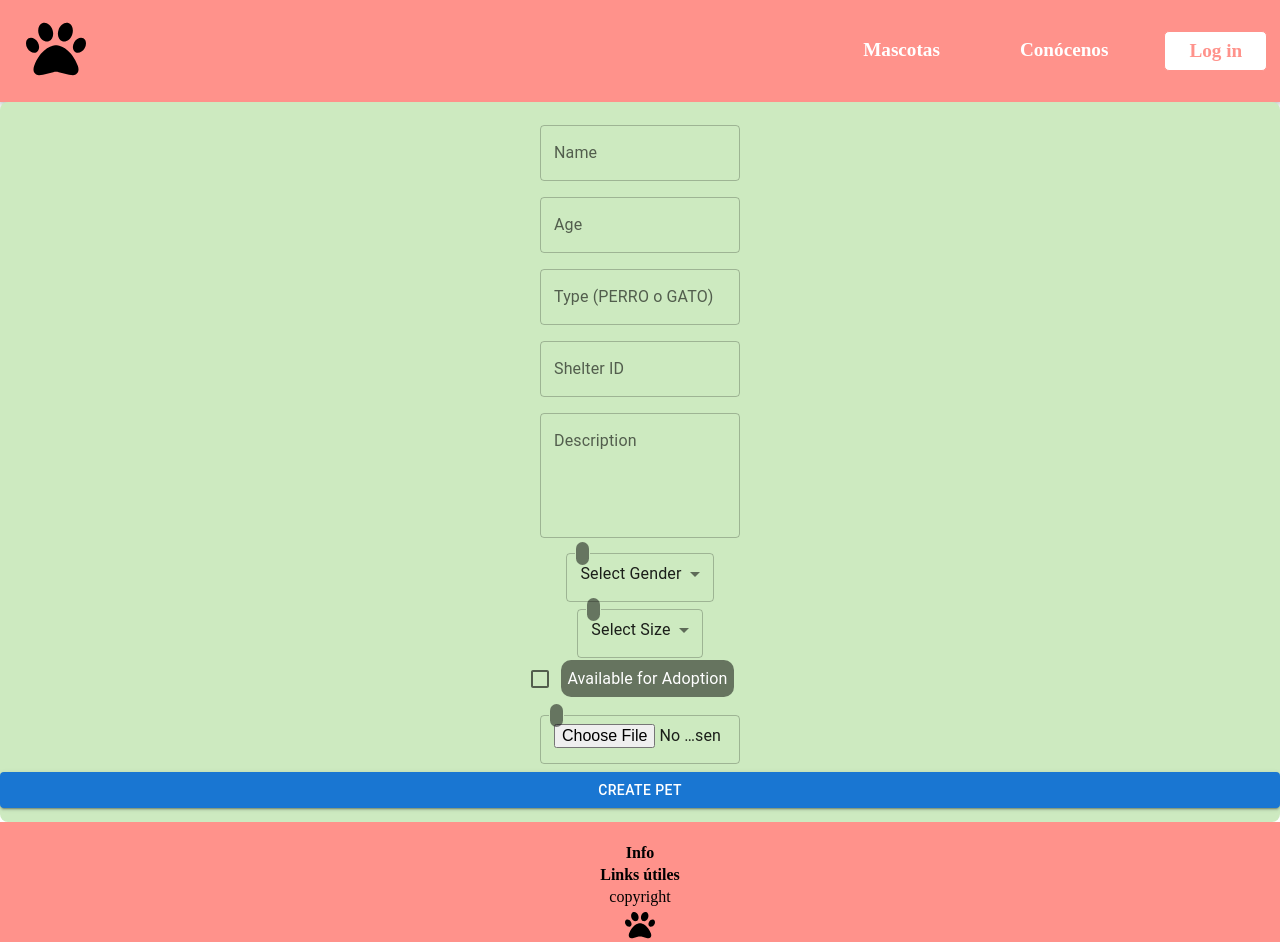
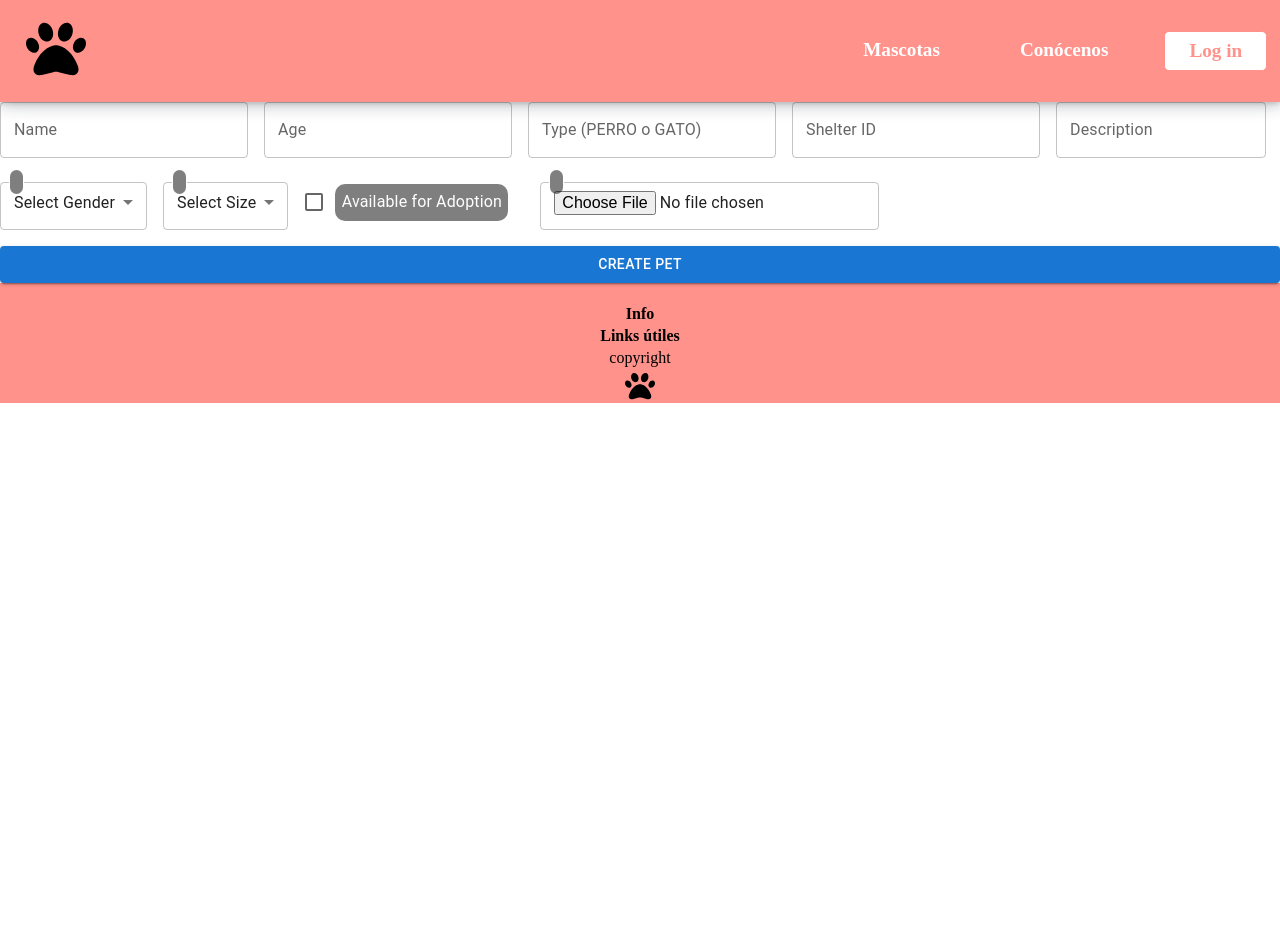
Before and after one commit to No-Country-simulation/c21-18-m-node-react, a React (Vite) app in the folder frontend/: page /PetForm in a window 1280 px wide. After the commit the page ends 800 px from the top, so only its background shows below. Built offline with nearby package versions, Linux system fonts and the light colour scheme; no server answers.

Commit message:
Table fix

```diff
--- a/frontend/src/components/Forms/PetForm.jsx
+++ b/frontend/src/components/Forms/PetForm.jsx
@@ -1,5 +1,5 @@
 import * as React from "react";
-import Box from "@mui/material/Box";
+import Grid from "@mui/material/Grid2";
 import TextField from "@mui/material/TextField";
 import Button from "@mui/material/Button";
 import Alert from "@mui/material/Alert";
@@ -90,29 +90,14 @@ export const PetForm = () => {
   };
 
   return (
-    <Box
-      component="form"
-      sx={{
-        "& .MuiTextField-root": { m: 1, width: "25ch" },
-        borderRadius: 2,
-        display: "flex",
-        flexDirection: "column",
-        alignItems: "center",
-        justifyContent: "center",
-        height: "90vh",
-        width: "100%",
-        bgcolor: "#cdeac0",
-      }}
-      noValidate
-      autoComplete="off"
-      onSubmit={handleSubmit}
-    >
+    <Grid container spacing={2}>
       <TextField
         name="name"
         label="Name"
         value={formData.name}
         onChange={handleChange}
       />
+      <Grid xs={4}>
         <TextField
           name="age"
           label="Age"
@@ -120,12 +105,15 @@ export const PetForm = () => {
           value={formData.age}
           onChange={handleChange}
         />
+      </Grid>
+      <Grid xs={4}>
         <TextField
           name="type"
           label="Type (PERRO o GATO)"
           value={formData.type}
           onChange={handleChange}
         />
+      </Grid>
       <TextField
         name="shelterId"
         label="Shelter ID"
@@ -137,7 +125,6 @@ export const PetForm = () => {
         name="description"
         label="Description"
         multiline
-        rows={4}
         value={formData.description}
         onChange={handleChange}
       />
@@ -185,6 +172,6 @@ export const PetForm = () => {
       {feedback.message && (
         <Alert severity={feedback.type}>{feedback.message}</Alert>
       )}
-    </Box>
+    </Grid>
   );
 };
--- a/frontend/src/components/Tables/PetTable.jsx
+++ b/frontend/src/components/Tables/PetTable.jsx
@@ -29,14 +29,7 @@ export const PetTable = () => {
   }, []);
 
   return (
-    <TableContainer
-      sx={{
-        backgroundColor: "#efe9ae",
-        borderRadius: "10px",
-        padding: "10px",
-        marginTop: "10px",
-      }}
-    >
+    <TableContainer>
       <Table>
         <TableHead>
           <TableRow>
@@ -69,7 +62,7 @@ export const PetTable = () => {
               <TableCell>
                 <Switch
                   checked={pet.status}
-                  onChange={() => API.togglePetStatus(pet.id)}
+                  onChange={() => API.toggleStatus(pet.id)}
                 />
               </TableCell>
               <TableCell>
--- a/frontend/src/services/apiPetService.js
+++ b/frontend/src/services/apiPetService.js
@@ -40,7 +40,7 @@ export async function toggleStatus(id) {
       headers: {
         "Content-Type": "application/json",
       },
-      body: JSON.stringify({ status: newStatus }),
+      body: JSON.stringify({ status: { newStatus } }),
     });
 
     if (!updateResponse.ok) {
--- a/frontend/src/services/apiShelterService.js
+++ b/frontend/src/services/apiShelterService.js
@@ -5,23 +5,13 @@ export async function createShelter(
   shelterPhoneNumber,
   shelterEmail
 ) {
-  const userToken = Cookies.get("connect.sid");
-  console.log(Cookies.get("connect.sid"));
-  console.log("userToken", userToken);
+  const formatData =
+    (shelterName, shelterAddress, shelterPhoneNumber, shelterEmail);
   const response = await fetch(
     "http://localhost:3000/api/shelter/create-shelter",
     {
       method: "POST",
-      headers: {
-        "Content-Type": "application/json",
-        Authorization: `Bearer ${userToken}`,
-      },
-      body: JSON.stringify({
-        shelterName,
-        shelterAddress,
-        shelterPhoneNumber,
-        shelterEmail,
-      }),
+      body: formatData,
     }
   );
   console.log(response);
```
Lines whose indentation alone changed are shown as unchanged.
